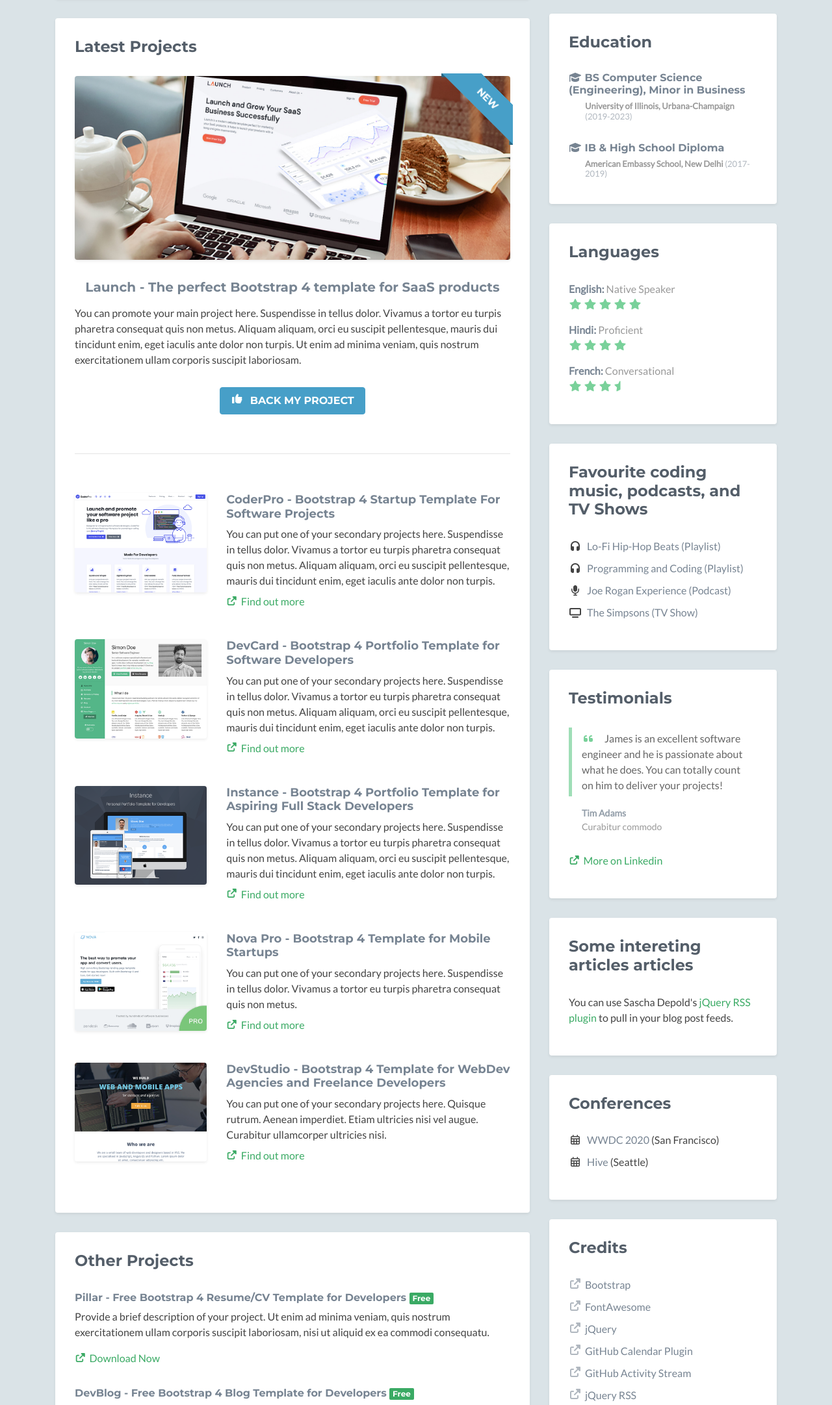
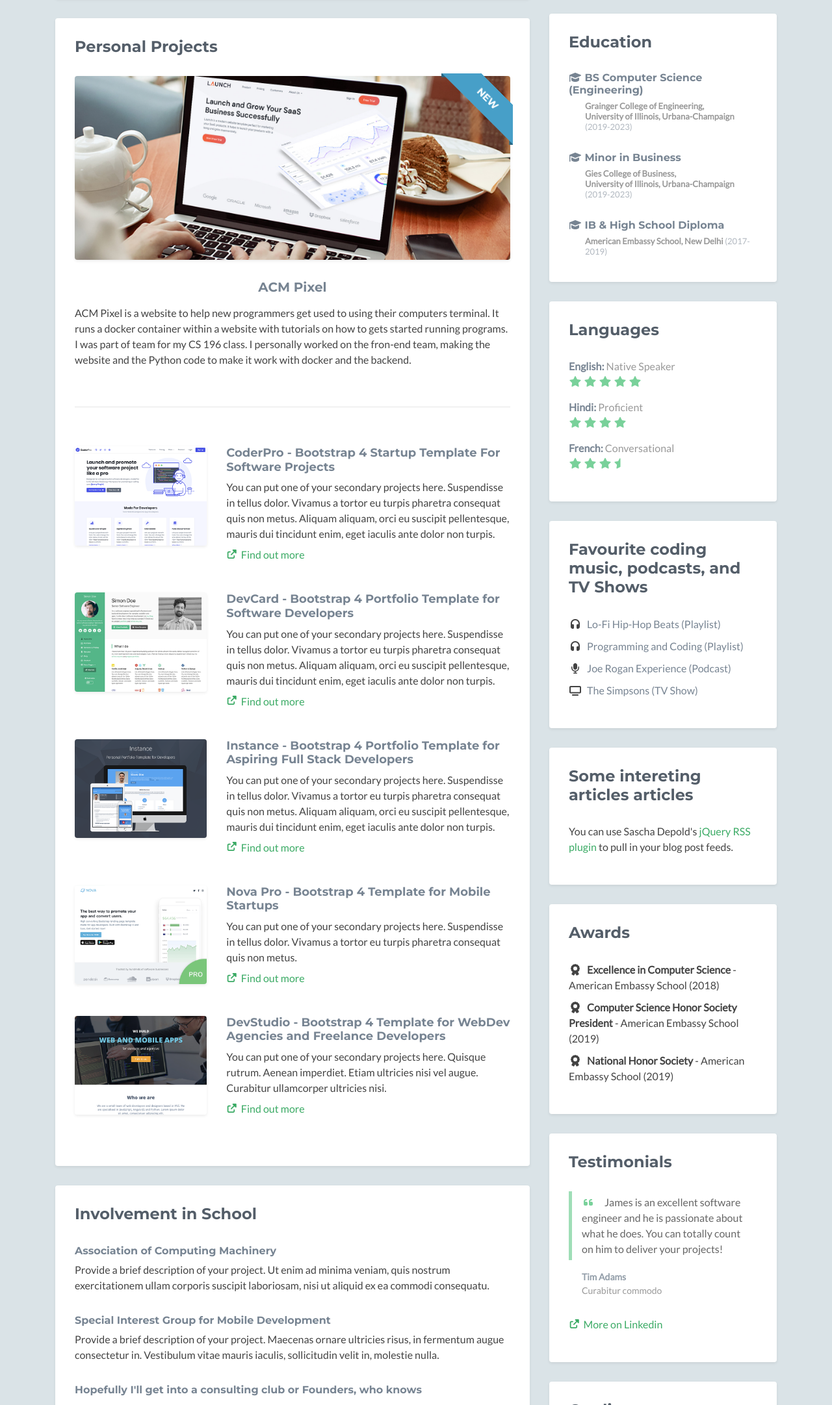
Before and after one commit to virnarula/virnarula.github.io, a plain HTML site: page index.html in a window 1280 px wide. Shown: the part 1117-3280 px from the top of the page at 65% size. Drawn offline with nearby package versions, Linux system fonts and the light colour scheme; no server answers; some icons are missing.

Commit message:
Update school involvement group

```diff
--- a/index.html
+++ b/index.html
@@ -87,7 +87,7 @@
 
                <section class="latest section">
                     <div class="section-inner shadow-sm rounded">
-                        <h2 class="heading">Latest Projects</h2>
+                        <h2 class="heading">Personal Projects</h2>
                         <div class="content">
 
                             <div class="item featured text-center">
@@ -101,12 +101,11 @@
                                     </div>
                                 </div>
 
-                                <h3 class="title mb-3"><a href="https://themes.3rdwavemedia.com/bootstrap-templates/startup/launch-bootstrap-4-template-for-saas-businesses/" target="_blank">Launch - The perfect Bootstrap 4 template for SaaS products</a></h3>
+                                <h3 class="title mb-3"><a href="https://themes.3rdwavemedia.com/bootstrap-templates/startup/launch-bootstrap-4-template-for-saas-businesses/" target="_blank">ACM Pixel</a></h3>
 
                                 <div class="desc text-left">
-                                    <p>You can promote your main project here. Suspendisse in tellus dolor. Vivamus a tortor eu turpis pharetra consequat quis non metus. Aliquam aliquam, orci eu suscipit pellentesque, mauris dui tincidunt enim, eget iaculis ante dolor non turpis. Ut enim ad minima veniam, quis nostrum exercitationem ullam corporis suscipit laboriosam.</p>
+                                    <p>ACM Pixel is a website to help new programmers get used to using their computers terminal. It runs a docker container within a website with tutorials on how to gets started running programs. I was part of team for my CS 196 class. I personally worked on the fron-end team, making the website and the Python code to make it work with docker and the backend.</p>
                                 </div><!--//desc-->
-                                <a class="btn btn-cta-secondary" href="https://themes.3rdwavemedia.com/bootstrap-templates/startup/launch-bootstrap-4-template-for-saas-businesses/" target="_blank"><i class="fas fa-thumbs-up"></i> Back my project</a>
                             </div><!--//item-->
                             <hr class="divider" />
                             <div class="item row">
@@ -169,22 +168,19 @@
 
                 <section class="projects section">
                     <div class="section-inner shadow-sm rounded">
-                        <h2 class="heading">Other Projects</h2>
+                        <h2 class="heading">Involvement in School</h2>
                         <div class="content">
                             <div class="item">
-                                <h3 class="title"><a href="https://themes.3rdwavemedia.com/bootstrap-templates/resume/free-bootstrap4-resume-cv-template-for-developers-pillar/" target="_blank">Pillar - Free Bootstrap 4 Resume/CV Template for Developers</a> <span class="badge badge-theme">Free</span></h3>
+                                <h3 class="title"><a href="https://themes.3rdwavemedia.com/bootstrap-templates/resume/free-bootstrap4-resume-cv-template-for-developers-pillar/" target="_blank">Association of Computing Machinery</a> </h3>
                                 <p class="summary">Provide a brief description of your project. Ut enim ad minima veniam, quis nostrum exercitationem ullam corporis suscipit laboriosam, nisi ut aliquid ex ea commodi consequatu.</p>
-                                <p><a class="more-link" href="https://themes.3rdwavemedia.com/bootstrap-templates/resume/free-bootstrap4-resume-cv-template-for-developers-pillar/" target="_blank"><i class="fas fa-external-link-alt"></i>Download Now</a></p>
                             </div><!--//item-->
                             <div class="item">
-                                <h3 class="title"><a href="https://themes.3rdwavemedia.com/bootstrap-templates/speciality/devblog-free-bootstrap-4-blog-template-for-developers/" target="_blank">DevBlog - Free Bootstrap 4 Blog Template for Developers</a> <span class="badge badge-theme">Free</span></h3>
+                                <h3 class="title"><a href="https://themes.3rdwavemedia.com/bootstrap-templates/speciality/devblog-free-bootstrap-4-blog-template-for-developers/" target="_blank">Special Interest Group for Mobile Development</a></h3>
                                 <p class="summary">Provide a brief description of your project. Maecenas ornare ultricies risus, in fermentum augue consectetur in. Vestibulum vitae mauris iaculis, sollicitudin velit in, molestie nulla. </p>
-                                <p><a class="more-link" href="https://themes.3rdwavemedia.com/bootstrap-templates/speciality/devblog-free-bootstrap-4-blog-template-for-developers/" target="_blank"><i class="fas fa-external-link-alt"></i>Download Now</a></p>
                             </div><!--//item-->
                             <div class="item">
-                                <h3 class="title"><a href="https://themes.3rdwavemedia.com/bootstrap-templates/startup/nova-bootstrap-landing-page-template-for-mobile-apps/" target="_blank">Nova - Free App Landing Page Template for App Developers</a> <span class="badge badge-theme">Free</span></h3>
+                                <h3 class="title"><a href="https://themes.3rdwavemedia.com/bootstrap-templates/startup/nova-bootstrap-landing-page-template-for-mobile-apps/" target="_blank">Hopefully I'll get into a consulting club or Founders, who knows</a></h3>
                                 <p class="summary">Provide a brief description of your project. Lorem ipsum dolor sit amet, consectetur adipiscing elit. In vel purus enim. Etiam tortor felis, fermentum ac ultrices sed.</p>
-                                <p><a class="more-link" href="https://themes.3rdwavemedia.com/bootstrap-templates/startup/nova-bootstrap-landing-page-template-for-mobile-apps/" target="_blank"><i class="fas fa-external-link-alt"></i>Download Now</a></p>
                             </div><!--//item-->
 
                             <a class="btn btn-cta-secondary" href="#">More on GitHub <i class="fas fa-chevron-right pt-1"></i></a>
@@ -278,8 +274,12 @@
                         <h2 class="heading">Education</h2>
                         <div class="content">
                             <div class="item">
-                                <h3 class="title"><i class="fas fa-graduation-cap"></i> BS Computer Science (Engineering), Minor in Business</h3>
-                                <h4 class="university">University of Illinois, Urbana-Champaign <span class="year">(2019-2023)</span></h4>
+                                <h3 class="title"><i class="fas fa-graduation-cap"></i> BS Computer Science (Engineering)</h3>
+                                <h4 class="university">Grainger College of Engineering, <br> University of Illinois, Urbana-Champaign <span class="year">(2019-2023)</span></h4>
+                            </div><!--//item-->
+                            <div class="item">
+                                <h3 class="title"><i class="fas fa-graduation-cap"></i> Minor in Business</h3>
+                                <h4 class="university">Gies College of Business, <br> University of Illinois, Urbana-Champaign <span class="year">(2019-2023)</span></h4>
                             </div><!--//item-->
                             <div class="item">
                                 <h3 class="title"><i class="fas fa-graduation-cap"></i> IB &amp; High School Diploma</h3>
@@ -325,6 +325,29 @@
                     </div><!--//section-inner-->
                 </aside><!--//section-->
 
+                <aside class="blog aside section">
+                    <div class="section-inner shadow-sm rounded">
+                        <h2 class="heading">Some intereting articles articles</h2>
+                        <p>You can use Sascha Depold's <a href="https://github.com/sdepold/jquery-rss" target="_blank">jQuery RSS plugin</a> to pull in your blog post feeds.</p>
+                        <div id="rss-feeds" class="content">
+
+                        </div><!--//content-->
+                    </div><!--//section-inner-->
+                </aside><!--//section-->
+
+                <aside class="list conferences aside section">
+                    <div class="section-inner shadow-sm rounded">
+                        <h2 class="heading">Awards</h2>
+                        <div class="content">
+                            <ul class="list-unstyled">
+                                <li><i class="fas fa-award"></i> <b>Excellence in Computer Science </b> - American Embassy School (2018) </li>
+                                <li><i class="fas fa-award"></i> <b>Computer Science Honor Society President </b> - American Embassy School (2019)</li>
+                                <li><i class="fas fa-award"></i> <b>National Honor Society </b> - American Embassy School (2019)</li>
+                            </ul>
+                        </div><!--//content-->
+                    </div><!--//section-inner-->
+                </aside><!--//section-->
+
                 <aside class="testimonials aside section">
                     <div class="section-inner shadow-sm rounded">
                         <h2 class="heading">Testimonials</h2>
@@ -338,28 +361,6 @@
 
                             <p><a class="more-link" href="#"><i class="fas fa-external-link-alt"></i>More on Linkedin</a></p>
 
-                        </div><!--//content-->
-                    </div><!--//section-inner-->
-                </aside><!--//section-->
-
-                <aside class="blog aside section">
-                    <div class="section-inner shadow-sm rounded">
-                        <h2 class="heading">Some intereting articles articles</h2>
-                        <p>You can use Sascha Depold's <a href="https://github.com/sdepold/jquery-rss" target="_blank">jQuery RSS plugin</a> to pull in your blog post feeds.</p>
-                        <div id="rss-feeds" class="content">
-
-                        </div><!--//content-->
-                    </div><!--//section-inner-->
-                </aside><!--//section-->
-
-                <aside class="list conferences aside section">
-                    <div class="section-inner shadow-sm rounded">
-                        <h2 class="heading">Conferences</h2>
-                        <div class="content">
-                            <ul class="list-unstyled">
-                                <li><i class="far fa-calendar-alt"></i> <a href="#" target="_blank">WWDC 2020</a> (San Francisco)</li>
-                                <li><i class="far fa-calendar-alt"></i> <a href="#">Hive</a> (Seattle)</li>
-                            </ul>
                         </div><!--//content-->
                     </div><!--//section-inner-->
                 </aside><!--//section-->
```
